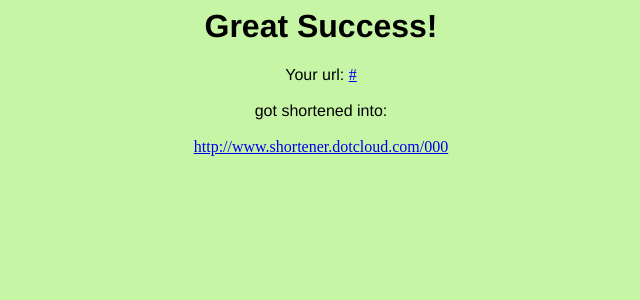
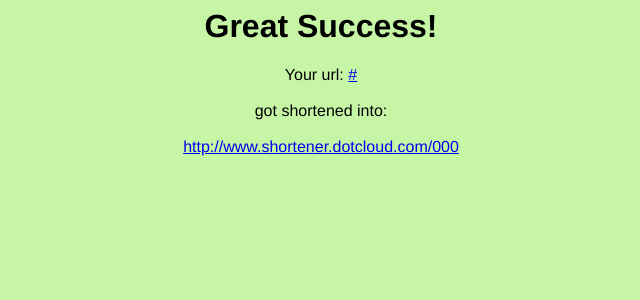
Before and after one commit to nthall/shortener, a Django app: template shortener/templates/shorten/result.html in a window 1280 px wide. Shown: the top 300 px of the page, without its empty margins (319-959 px from the left). Run offline with Django 3.2, Linux system fonts and the light colour scheme; the template is opened without the code that fills it: most values are stand-ins (such as "Sample title", 1, 10 or a date in 2020).

Commit message:
font-family for a tags

```diff
--- a/static/short.css
+++ b/static/short.css
@@ -13,3 +13,8 @@ h1
 {
 font-family:"Helvetica Neue", "Helvetica", Arial, sans-serif;
 }
+
+a
+{
+font-family:"Helvetica Neue", "Helvetica", Arial, sans-serif;
+}
```
